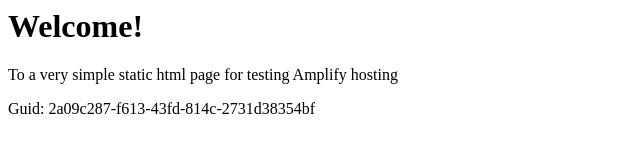
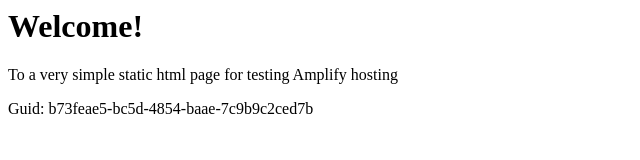
Before and after one commit to aws-aemilia-pdx/Github-PR-Commit-Integration-Test-DoNotTouch-GitHubWebhookPushCanaryTest-v1-gamma-us-west-2, a website: page src/index.html in a window 1280 px wide. Shown: the full height of the page, 0-640 px from the left. Drawn offline with Linux system fonts and the light colour scheme.

Commit message:
commit from integ tests

```diff
--- a/src/index.html
+++ b/src/index.html
@@ -12,6 +12,6 @@
 <body>
     <h1>Welcome!</h1>
     <p>To a very simple static html page for testing Amplify hosting</p>
-    <p>Guid: 2a09c287-f613-43fd-814c-2731d38354bf</p></body>
+    <p>Guid: b73feae5-bc5d-4854-baae-7c9b9c2ced7b</p></body>
 
 </html>
```
